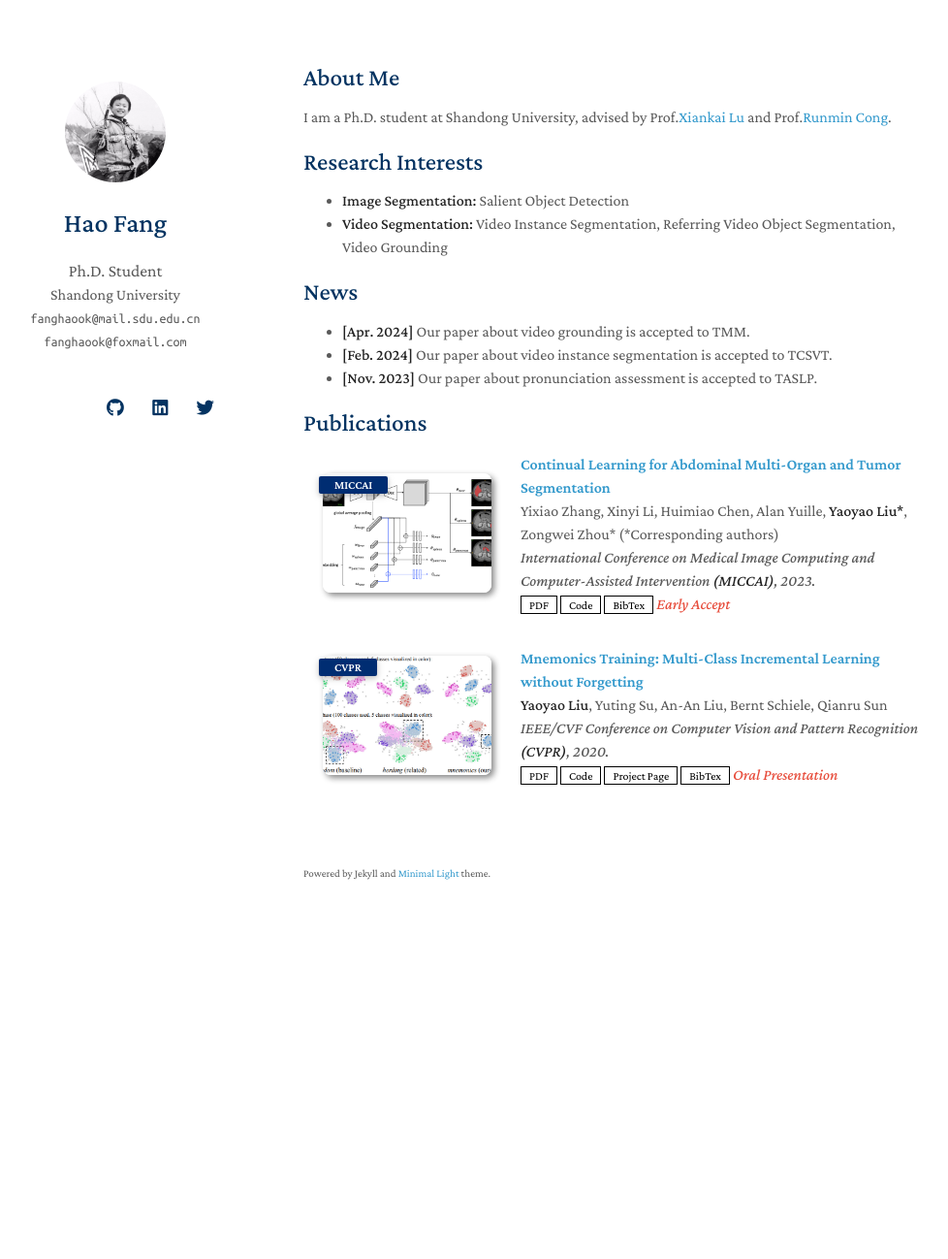
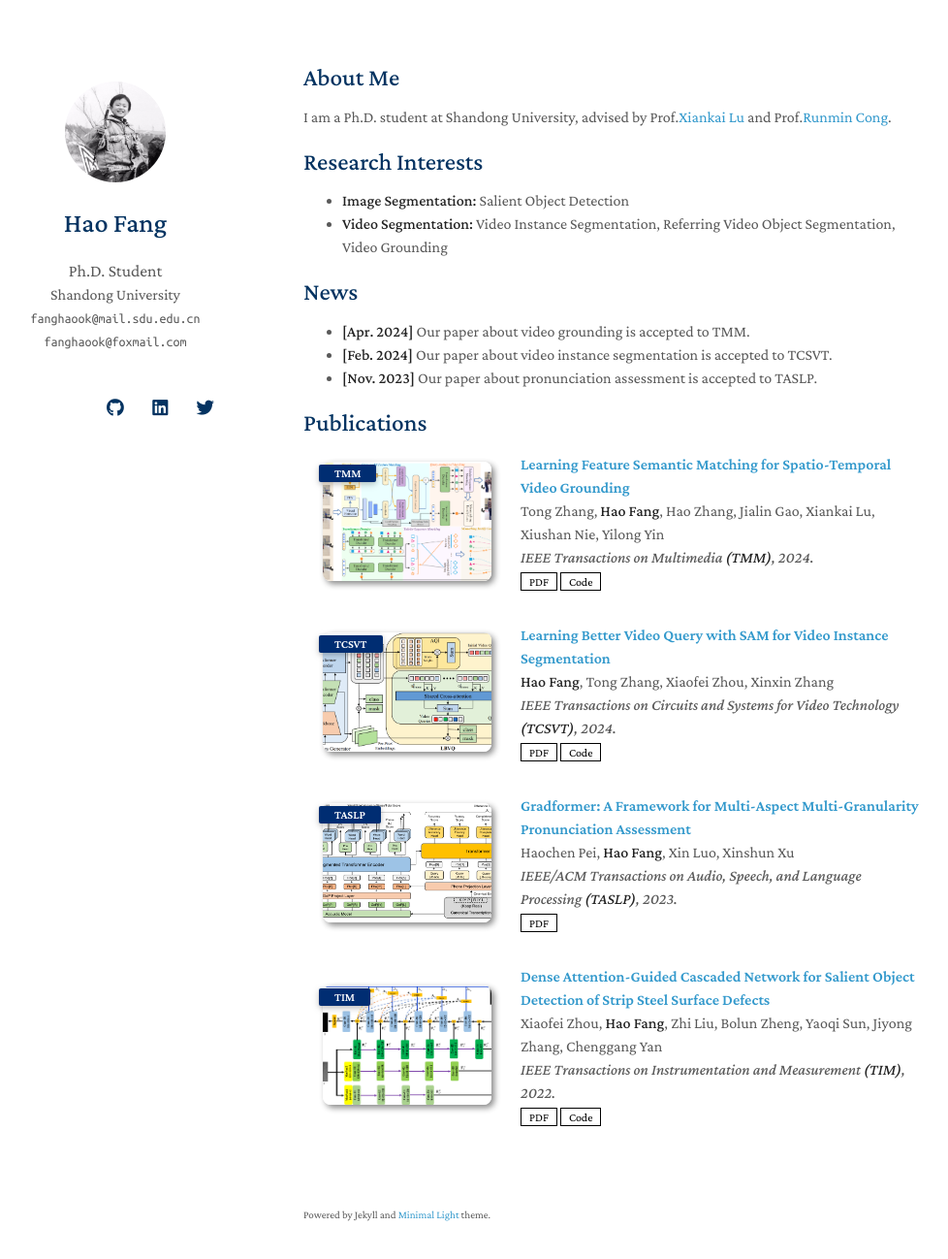
Before and after one commit to fanghaook/fanghaook.github.io, a Jekyll site: the page built from index.md, in a window 1280 px wide and 1333 px high. Shown: the top 1298 px of the window at 97% size, without its empty margins (157-1135 px from the left). Built offline with Jekyll 4.4.1, drawn with Linux system fonts in a browser that asks for light colours; nearby versions of some CDN libraries; a style sheet for code colours, icons or effects is not loaded; our own code applies the rules of GitHub Pages for plain Markdown files.

Commit message:
Update publications.yml

```diff
--- a/_data/publications.yml
+++ b/_data/publications.yml
@@ -1,22 +1,32 @@
 main:
 
-  - title: Continual Learning for Abdominal Multi-Organ and Tumor Segmentation
-    authors: Yixiao Zhang, Xinyi Li, Huimiao Chen, Alan Yuille, <strong>Yaoyao Liu*</strong>, Zongwei Zhou* (*Corresponding authors)
-    conference_short: MICCAI
-    conference: International Conference on Medical Image Computing and Computer-Assisted Intervention <strong>(MICCAI)</strong>, 2023.
-    pdf: https://arxiv.org/pdf/2306.00988.pdf
-    code: https://github.com/MrGiovanni/ContinualLearning
-    bibtex: https://bib.yliu.me/MICCAI23.txt
-    image: ./assets/img/teaser_example_2.png
-    notes: Early Accept
+  - title: "Learning Feature Semantic Matching for Spatio-Temporal Video Grounding"
+    authors: Tong Zhang, <strong>Hao Fang</strong>, Hao Zhang, Jialin Gao, Xiankai Lu, Xiushan Nie, Yilong Yin
+    conference_short: TMM
+    conference: IEEE Transactions on Multimedia <strong>(TMM)</strong>, 2024.
+    pdf: https://ieeexplore.ieee.org/document/10504631
+    code: https://github.com/tongzhang111/acm-mm
+    image: ./assets/img/FSM.png
 
-  - title: "Mnemonics Training: Multi-Class Incremental Learning without Forgetting"
-    authors: <strong>Yaoyao Liu</strong>, Yuting Su, An-An Liu, Bernt Schiele, Qianru Sun
-    conference_short: CVPR
-    conference: IEEE/CVF Conference on Computer Vision and Pattern Recognition <strong>(CVPR)</strong>, 2020.
-    pdf: https://arxiv.org/pdf/2002.10211.pdf
-    code: https://github.com/yaoyao-liu/class-incremental-learning/tree/main/mnemonics-training
-    page: https://class-il.mpi-inf.mpg.de/mnemonics/
-    bibtex: https://class-il.mpi-inf.mpg.de/mnemonics/
-    notes: Oral Presentation
-    image: ./assets/img/teaser_example.png
+  - title: "Learning Better Video Query with SAM for Video Instance Segmentation"
+    authors: <strong>Hao Fang</strong>, Tong Zhang, Xiaofei Zhou, Xinxin Zhang
+    conference_short: TCSVT
+    conference: IEEE Transactions on Circuits and Systems for Video Technology <strong>(TCSVT)</strong>, 2024.
+    pdf: https://doi.org/10.1109/tcsvt.2024.3361076
+    code: https://github.com/fanghaook/LBVQ
+    image: ./assets/img/LBVQ.png
+
+  - title: "Gradformer: A Framework for Multi-Aspect Multi-Granularity Pronunciation Assessment"
+    authors: Haochen Pei, <strong>Hao Fang</strong>, Xin Luo, Xinshun Xu
+    conference_short: TASLP
+    conference: IEEE/ACM Transactions on Audio, Speech, and Language Processing <strong>(TASLP)</strong>, 2023.
+    pdf: https://doi.org/10.1109/taslp.2023.3335807
+    image: ./assets/img/Gradformer.png
+
+  - title: "Dense Attention-Guided Cascaded Network for Salient Object Detection of Strip Steel Surface Defects"
+    authors: Xiaofei Zhou, <strong>Hao Fang</strong>, Zhi Liu, Bolun Zheng, Yaoqi Sun, Jiyong Zhang, Chenggang Yan
+    conference_short: TIM
+    conference: IEEE Transactions on Instrumentation and Measurement <strong>(TIM)</strong>, 2022.
+    pdf: https://doi.org/10.1109/tim.2021.3132082
+    code: https://github.com/zxforchid/DACNet
+    image: ./assets/img/DACNet.png
```
